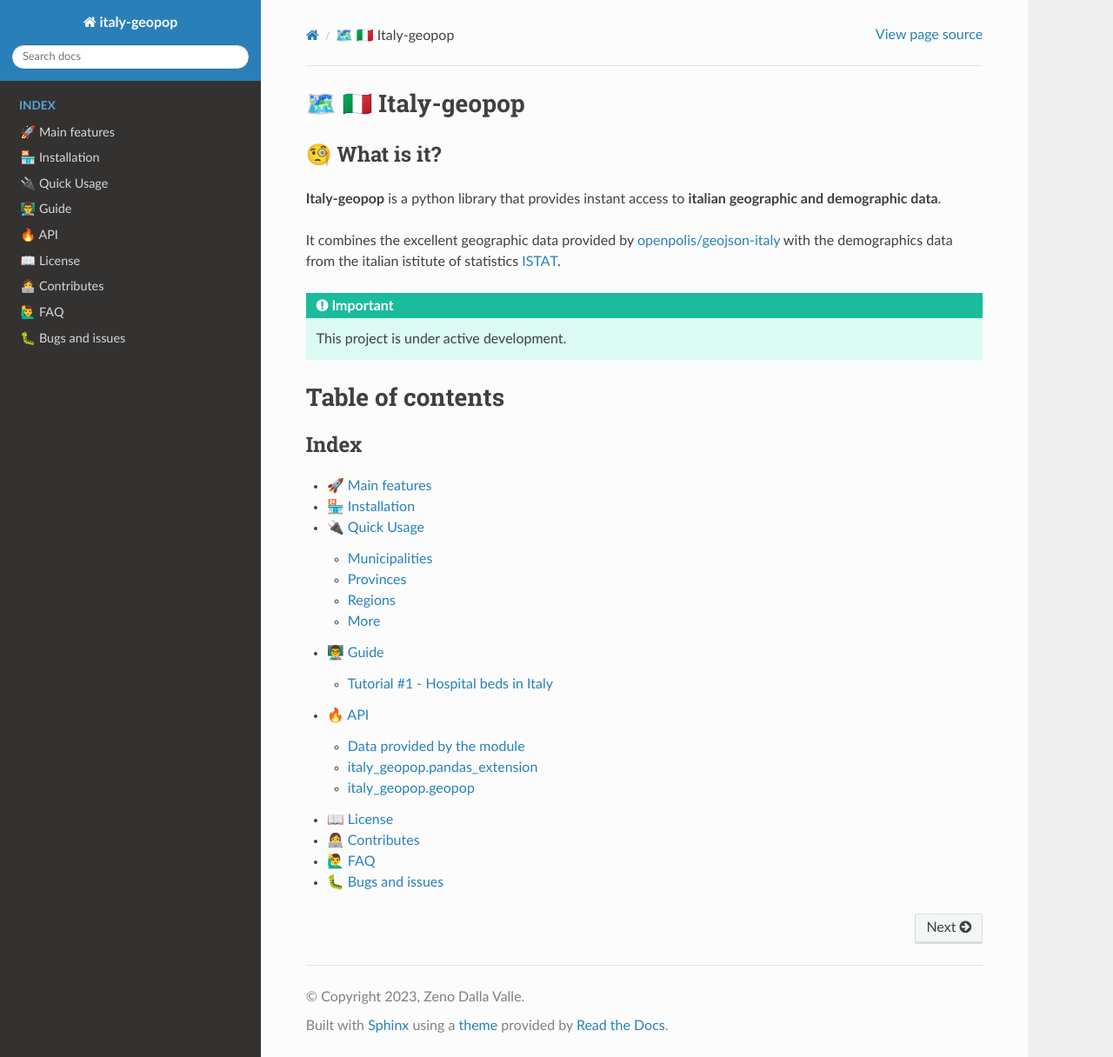
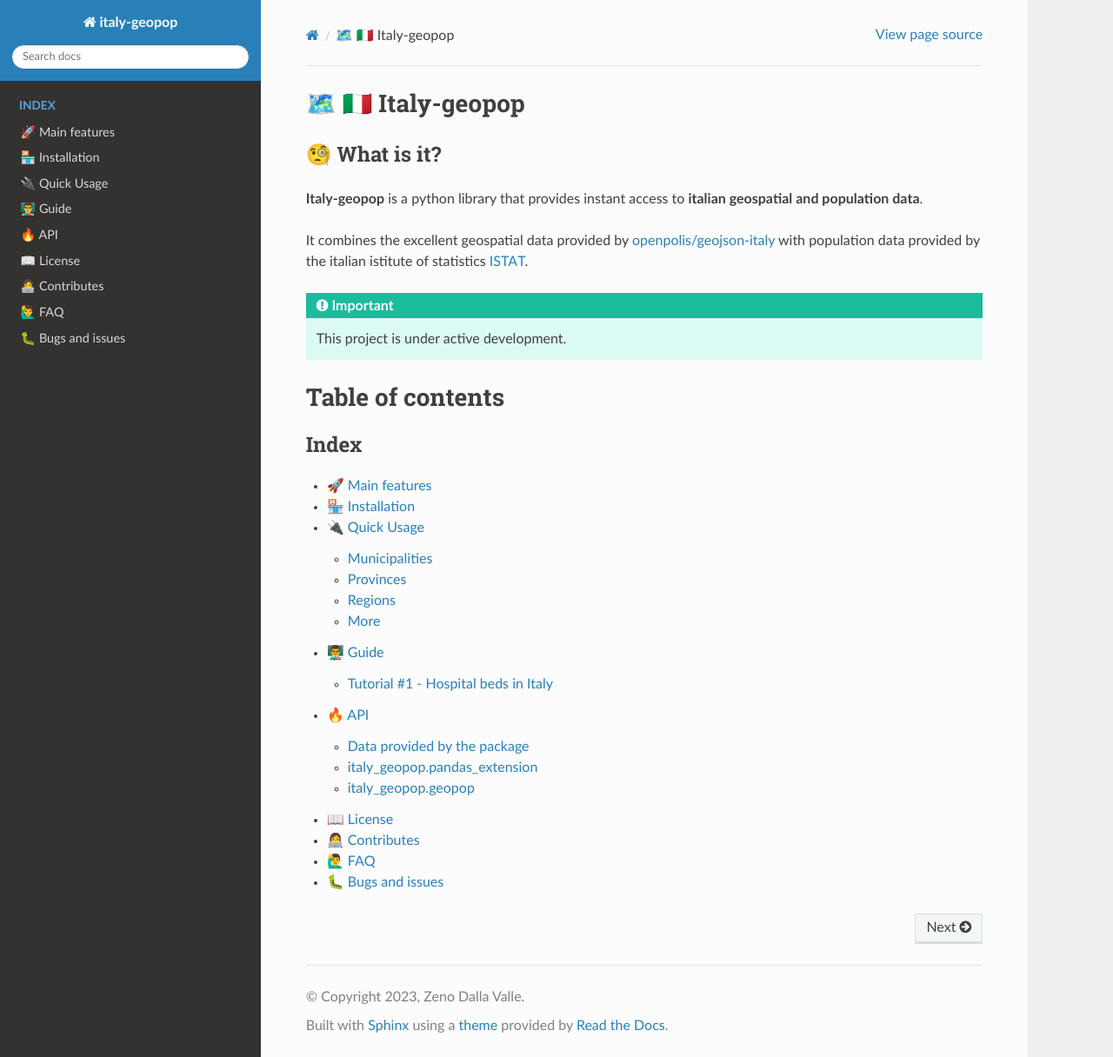
Before and after one commit to zenodallavalle/italy-geopop, a Sphinx documentation site: the page built from docs/source/index.rst, in a window 1280 px wide and 1216 px high. Shown: the whole window at 87% size. Built offline with Sphinx 7.4.7 and the Read the Docs theme 2.0.0, drawn with Linux system fonts in a browser that asks for light colours.

Commit message:
updated docs

```diff
--- a/docs/source/api.rst
+++ b/docs/source/api.rst
@@ -3,13 +3,13 @@
 ..
    Generated with sphinx-apidoc --force --tocfile api -o ./source ../italy_geopop/
 
-Data provided by the module
+Data provided by the package
 --------------------------------
 
-Demographic data
+Population data
 ********************
 
-Demographic data provided by ISTAT (Istituto Italiano di Statistica).
+Population data provided by ISTAT (Istituto Italiano di Statistica).
 
 - ``population_M: float`` - male population;
 
--- a/docs/source/index.rst
+++ b/docs/source/index.rst
@@ -5,10 +5,10 @@
 -----------------
 
 **Italy-geopop** is a python library that provides instant access
-to **italian geographic and demographic data**.
+to **italian geospatial and population data**.
 
-It combines the excellent geographic data provided by `openpolis/geojson-italy <https://github.com/openpolis/geojson-italy>`_
-with the demographics data from the italian istitute of statistics `ISTAT <https://www.istat.it/en/>`_.
+It combines the excellent geospatial data provided by `openpolis/geojson-italy <https://github.com/openpolis/geojson-italy>`_
+with population data provided by the italian istitute of statistics `ISTAT <https://www.istat.it/en/>`_.
 
 .. important::
 
--- a/docs/source/main_features.rst
+++ b/docs/source/main_features.rst
@@ -1,8 +1,8 @@
 🚀 Main features
 ==========================
 
-- Easy access to italian geographic and demographic data
-- Easy geographic plot made possible by using `geopandas <https://geopandas.org/en/stable/>`_
+- Easy access to italian geospatial and population data
+- Easy geospatial plot made possible by using `geopandas <https://geopandas.org/en/stable/>`_
 - Easy linkage of italy-geopop data with your data made possible by the use of `pandas <https://pandas.pydata.org/>`_ and the registration of italy-geopop as `pandas accessor <https://pandas.pydata.org/docs/development/extending.html>`_
 
 You only need a list of `municipalities <https://en.wikipedia.org/wiki/List_of_municipalities_of_Italy>`_ (or municipality ISTAT codes), `provinces <https://en.wikipedia.org/wiki/Provinces_of_Italy>`_ (or province ISTAT codes or province abbreviations (*e.g. Torino -> TO*)) or `regions <https://en.wikipedia.org/wiki/Regions_of_Italy>`_ (or region ISTAT codes).
--- a/pyproject.toml
+++ b/pyproject.toml
@@ -10,7 +10,7 @@ dynamic = [
 authors = [
   { name="Zeno Dalla Valle", email="zenodallavalle@gmail.com" },
 ]
-description = "A python package that provides instant access to italy geographic and demographic data."
+description = "A python package that provides instant access to italian geospatial and population data."
 readme = "README.md"
 requires-python = ">=3.10"
 classifiers = [
```
Also changed, not shown: README.md (+3 -3 lines), docs/source/complete_guide.rst (+4 -4 lines), 1 other file.
